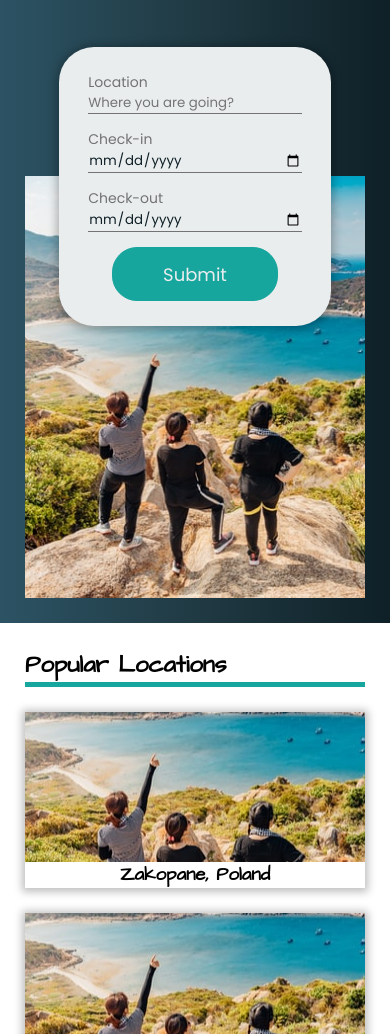
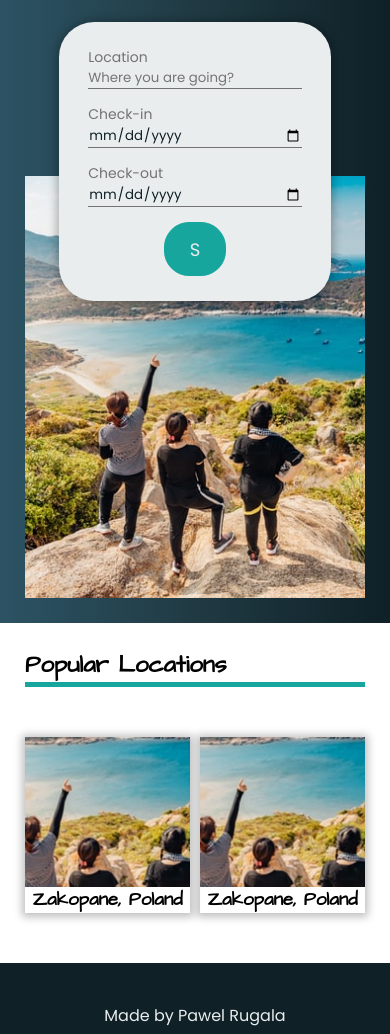
Before and after one commit to Pawel-Rugala/Travel-App, a website built with webpack: page src/client/views/index.html in a window 390 px wide. Shown: the part 66-1100 px from the top of the page. Built offline with nearby package versions, Linux system fonts and the light colour scheme.

Commit message:
Style: Added tablet view (hard coded)

```diff
--- a/src/client/styles/elements.scss
+++ b/src/client/styles/elements.scss
@@ -1,25 +1,37 @@
 @import './colors';
+@import './mediaQueries.scss';
 
 .header {
   padding: 2.5rem;
   background: $gradient;
   width: 100%;
   box-sizing: border-box;
+  @include tablet {
+    padding: 4.5rem;
+  }
   &__search {
     background-color: $white;
     border-radius: 3.5rem;
     max-width: 80%;
-    margin: 5rem auto -15rem auto;
+    margin: 2.5rem auto -12.5rem auto;
     z-index: 1;
     position: relative;
     padding: 1rem 0.25rem;
     box-shadow: 0px 1px 8px 3px rgba(0, 0, 0, 0.25);
+    @include tablet {
+      display: grid;
+      grid-template-columns: 1fr 1fr 1fr 1fr;
+      align-items: center;
+      padding: 0 1.5rem;
+      margin: 2.5rem auto -5rem auto;
+      max-width: 90%;
+    }
   }
   &__submit {
     border-radius: 2.5rem;
     border: none;
     background-color: $green;
-    padding: 1.25rem 5rem;
+    padding: 1.25rem 2.5rem;
     display: block;
     margin: 1.5rem auto;
     border: 1px solid $green;
@@ -35,6 +47,10 @@
     margin: 1.5rem auto;
     width: 80%;
     border-bottom: 1px solid $gray;
+    @include tablet {
+      border: none;
+      margin: 0 1rem;
+    }
   }
   &__img {
     width: 100%;
@@ -50,6 +66,8 @@
 
 .section {
   padding: 2.5rem;
+  @include tablet {
+  }
   &__header {
     border-bottom: 0.5rem solid $green;
   }
@@ -80,11 +98,18 @@ input {
   color: $black;
   background: none;
   outline: none;
+  @include tablet {
+    width: auto;
+  }
 }
 
 .card {
   box-shadow: 0px 1px 8px 3px rgba(0, 0, 0, 0.25);
   margin: 2.5rem 0;
+  width: 100%;
+  @include tablet {
+    margin: 0;
+  }
   &__img {
     background-image: url('../imgs//header-img-sm.jpg');
     background-position: center;
@@ -107,3 +132,10 @@ footer {
 footer p {
   margin: 1.5rem 0;
 }
+
+.grid {
+  display: grid;
+  grid-gap: 1rem;
+  grid-template-columns: 1fr 1fr;
+  margin-top: 2.5rem;
+}
--- a/src/client/views/index.html
+++ b/src/client/views/index.html
@@ -26,7 +26,7 @@
           <label for="checkout">Check-out</label>
           <input type="date" name="checkout" id="checkout">
         </div>
-        <button id="search" class="header__submit" type="submit">Submit
+        <button id="search" class="header__submit" type="submit">S
         </button>
       </form>
       <div class="header__img">
@@ -34,6 +34,7 @@
     </header>
     <section class="section">
       <h2 class="section__header">Popular Locations</h2>
+      <div class="grid">
         <div class="card">
           <div class="card__img"></div>
           <h3 class="card__header">Zakopane, Poland</h3>
@@ -41,6 +42,7 @@
         <div class="card">
           <div class="card__img"></div>
           <h3 class="card__header">Zakopane, Poland</h3>
+        </div>
       </div>
     </section>
     <footer>
```
Lines whose indentation alone changed are shown as unchanged.
